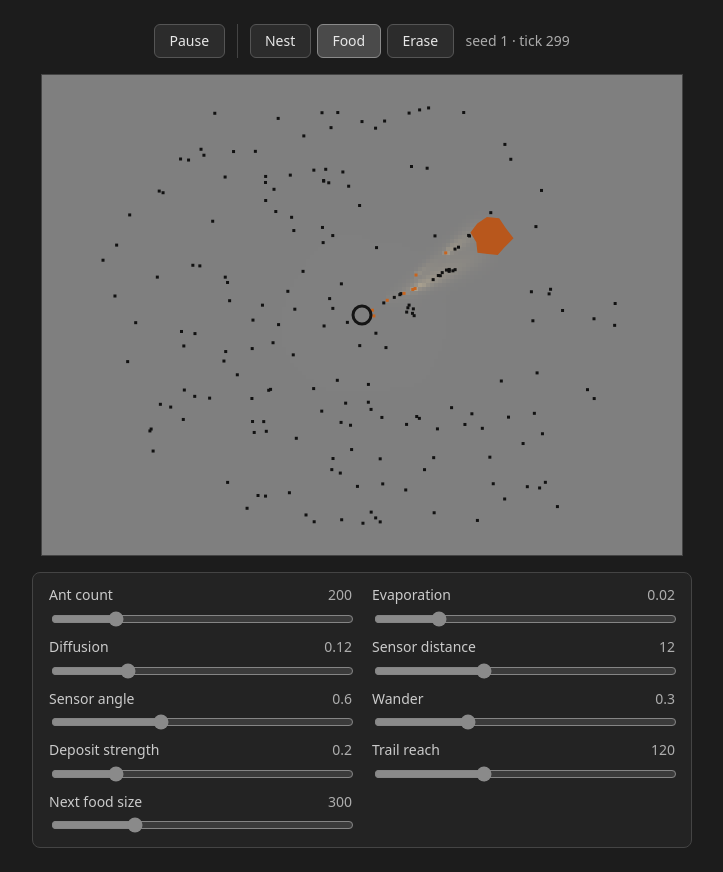
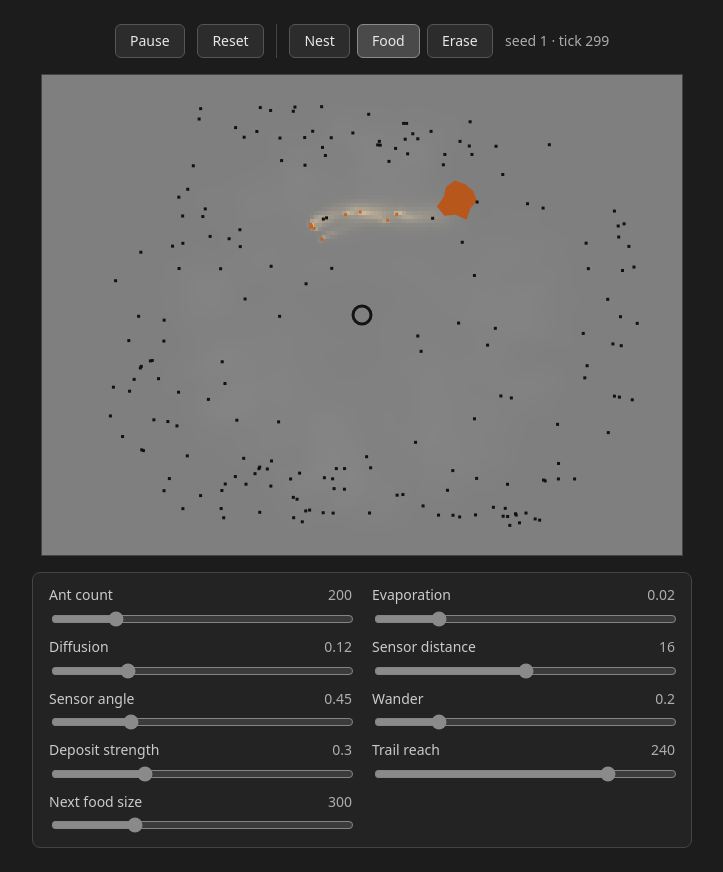
Before and after one commit to RazvanAga/ants, a website built with Vite: page index.html in a window 1280 px wide. Shown: the whole page, without its empty margins (278-1001 px from the left). Built offline with nearby package versions, Linux system fonts and the light colour scheme.

Commit message:
calibration

```diff
--- a/index.html
+++ b/index.html
@@ -93,6 +93,7 @@
   <body>
     <div id="controls">
       <button id="play-pause" type="button">Pause</button>
+      <button id="reset" type="button">Reset</button>
       <div id="tools">
         <button id="tool-nest" type="button">Nest</button>
         <button id="tool-food" type="button">Food</button>
--- a/src/main.ts
+++ b/src/main.ts
@@ -11,10 +11,13 @@ const placement = { foodSize: 300 };
 
 const canvas = document.querySelector<HTMLCanvasElement>("#field")!;
 const playPause = document.querySelector<HTMLButtonElement>("#play-pause")!;
+const reset = document.querySelector<HTMLButtonElement>("#reset")!;
 const status = document.querySelector<HTMLSpanElement>("#status")!;
 
-const world = new World(CONFIG, SEED);
-const renderer = new Renderer(canvas, world);
+// `let`, not `const`: reset swaps in a fresh World/Renderer pair, and every
+// closure below (loop callbacks, tools, sliders) reads these bindings live.
+let world = new World(CONFIG, SEED);
+let renderer = new Renderer(canvas, world);
 
 const loop = new Loop(STEPS_PER_SECOND, {
   step: () => world.step(),
@@ -29,6 +32,17 @@ const loop = new Loop(STEPS_PER_SECOND, {
 playPause.addEventListener("click", () => {
   loop.paused = !loop.paused;
   playPause.textContent = loop.paused ? "Play" : "Pause";
+});
+
+// Reset: rebuild the world with a fresh random seed — all ants back at the
+// nest, the pheromone field cleared, tick 0, and the default food source
+// respawned in a new random direction (its bearing is drawn from the seed).
+// The run is still reproducible: the status bar shows the new seed. The current
+// slider params carry over (World copies them), so a tuned colony restarts
+// with its tuning intact. Renders next frame even while paused.
+reset.addEventListener("click", () => {
+  world = new World(CONFIG, (Math.random() * 0x100000000) >>> 0, world.params);
+  renderer = new Renderer(canvas, world);
 });
 
 // Placement tools (#8): pick a mode, then click the field. The World public ops
--- a/src/sim/params.ts
+++ b/src/sim/params.ts
@@ -1,9 +1,11 @@
 /**
  * Live-tunable colony parameters (PRD-01 → UI). The DEFAULT_PARAMS values below
- * were dialled in during the tuning slice (#11): verified to give reliable
- * discovery, bold trail formation, sharpening and fade across seeds, and a
- * palette that reads clearly on the grey field. Still fully live-tunable via the
- * sliders — these are just the out-of-the-box starting point.
+ * were dialled in during the tuning slice (#11), then re-tuned via headless
+ * benchmark sweeps: verified across seeds to give reliable discovery, bold trail
+ * formation, sharpening and fade, connected trails to food placed anywhere on
+ * the field (trailReach must span nest↔food, not just the opening source), and
+ * post-depletion dispersal. Still fully live-tunable via the sliders — these are
+ * just the out-of-the-box starting point.
  * Structural params (grid resolution, world size) live on WorldConfig instead.
  */
 export interface SimParams {
@@ -66,20 +68,20 @@ export interface SimParams {
   escapeTurn: number;
 }
 
-/** The tuned, verified defaults (#11). Live-editable through the sliders. */
+/** The tuned, verified defaults (#11, benchmark re-tune). Live-editable through the sliders. */
 export const DEFAULT_PARAMS: SimParams = {
   antCount: 200,
   speed: 1,
   maxTurn: 0.35,
-  wander: 0.3,
+  wander: 0.2,
   wallMargin: 32,
   evaporation: 0.02,
   diffusion: 0.12,
-  depositStrength: 0.2,
+  depositStrength: 0.3,
   sniffRadius: 15,
-  trailReach: 120,
-  sensorDistance: 12,
-  sensorAngle: 0.6,
+  trailReach: 240,
+  sensorDistance: 16,
+  sensorAngle: 0.45,
   senseThreshold: 0.02,
   foodSenseFloor: 0.00001,
   homingBias: 0.3,
--- a/src/sim/world.ts
+++ b/src/sim/world.ts
@@ -82,13 +82,20 @@ export class World {
     for (let i = 0; i < params.antCount; i++) {
       this.ants.push(spawnAnt(this.nest, this.prng));
     }
-    // A default food source, offset from the nest so the colony has something to
-    // discover the instant the app opens (PRD-01 → Further Notes). Tuned in #11:
-    // close enough for first contact in ~5s, and 300 crumbs (matching the default
-    // drop size) so the trail forms boldly and lingers long enough to admire.
+    // A default food source so the colony has something to discover the instant
+    // the app opens (PRD-01 → Further Notes). Its *direction* from the nest is
+    // drawn from the seeded PRNG — each seed explores a different bearing, and
+    // on an empty symmetric field the bearing doesn't matter. Its *distance* is
+    // the one the defaults were calibrated against (#11): first contact in a few
+    // seconds, a trail well within reach, and clear of every wall at any angle.
+    // 300 crumbs matches the default drop size so the trail forms boldly and
+    // lingers long enough to admire. Drawn after the ant spawns so it appends to
+    // the seed's draw stream rather than shifting every ant's initial heading.
+    const foodAngle = this.prng.next() * Math.PI * 2;
+    const foodDistance = Math.hypot(config.width * 0.2, config.height * 0.16);
     this.addFoodSource(
-      this.nest.x + config.width * 0.2,
-      this.nest.y - config.height * 0.16,
+      this.nest.x + Math.cos(foodAngle) * foodDistance,
+      this.nest.y + Math.sin(foodAngle) * foodDistance,
       300,
     );
   }
```
